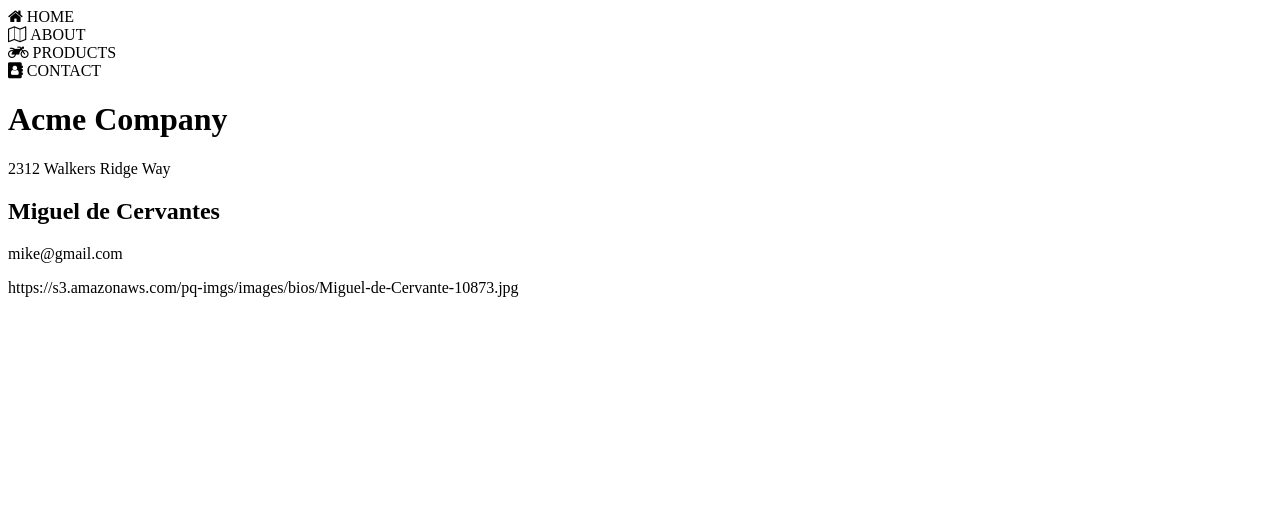
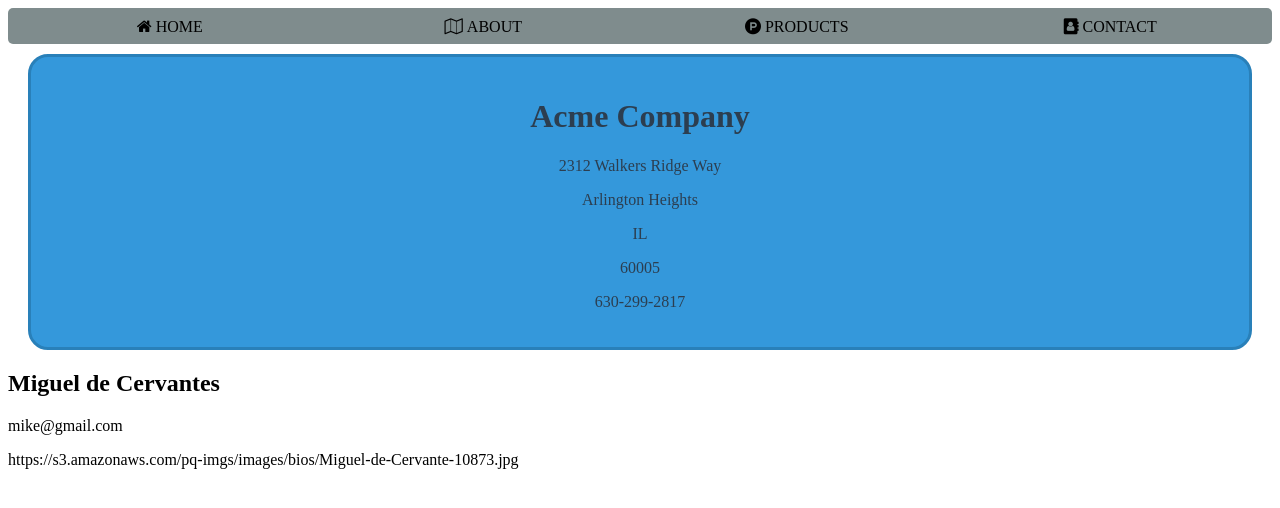
Before and after one commit to adamstruppler/react-playground, a React (Create React App) app: page / in a window 1280 px wide. Shown: the top 508 px of the page. Built offline with nearby package versions, Linux system fonts and the light colour scheme.

Commit message:
homework

```diff
--- a/src/acmeApp/App.js
+++ b/src/acmeApp/App.js
@@ -1,11 +1,16 @@
 import React from 'react'
 import PropTypes from 'prop-types'
+import './index.css'
 
-const Jumbotron = ({title, address}) => {
+const Jumbotron = ({title, street, city, state, zip, phonenumber}) => {
   return (
     <div className='jumbotron'>
       <h1>{title}</h1>
-      <p>{address}</p>
+      <p>{street}</p>
+      <p>{city}</p>
+      <p>{state}</p>
+      <p>{zip}</p>
+      <p>{phonenumber}</p>
     </div>
   )
 }
@@ -23,7 +28,7 @@ const NavigationBar = () => {
     <nav className='nav'>
       <Link icon={'home'} name={'HOME'} />
       <Link icon={'map-o'} name={'ABOUT'} />
-      <Link icon={'motorcycle'} name={'PRODUCTS'} />
+      <Link icon={'product-hunt'} name={'PRODUCTS'} />
       <Link icon={'address-book'} name={'CONTACT'} />
     </nav>
   )
@@ -45,7 +50,11 @@ const App = ({data}) => {
       <NavigationBar />
       <Jumbotron
         title={data.company[0].title}
-        address={data.company[0].street}
+        street={data.company[0].street}
+        city={data.company[0].city}
+        state={data.company[0].state}
+        zip={data.company[0].zip}
+        phonenumber={data.company[0].phoneNumber}
       />
       <CustomerCards
         title={data.customers[0].name}
--- a/src/acmeApp/index.css
+++ b/src/acmeApp/index.css
@@ -0,0 +1,29 @@
+.jumbotron {
+	color: #2c3e50;
+	border: solid 3px #2980b9;
+	border-radius: 20px;
+	padding: 20px;
+	background-color: #3498db;
+	text-align: center;
+	margin: 10px 20px 10px 20px;
+}
+
+.nav {
+	display: flex;
+	justify-content: space-around;
+	background-color: #7f8c8d;
+	padding: 5px;
+	border-radius: 5px;
+}
+
+.link {
+	width: 25%;
+	display: flex;
+	justify-content: space-around;
+	padding: 5px;
+}
+
+.link:hover {
+	background-color: #2980b9;
+	cursor: pointer;
+}
--- a/src/webApp/index.css
+++ b/src/webApp/index.css
@@ -2,15 +2,6 @@ body {
 	background-color: #ecf0f1;
 	height: 100vh;
 	width: 100vw;
-}
-.jumbotron {
-	color: #2c3e50;
-	border: solid 3px #2980b9;
-	border-radius: 20px;
-	padding: 20px;
-	background-color: #3498db;
-	text-align: center;
-	margin: 10px 20px 10px 20px;
 }
 
 .about {
```
